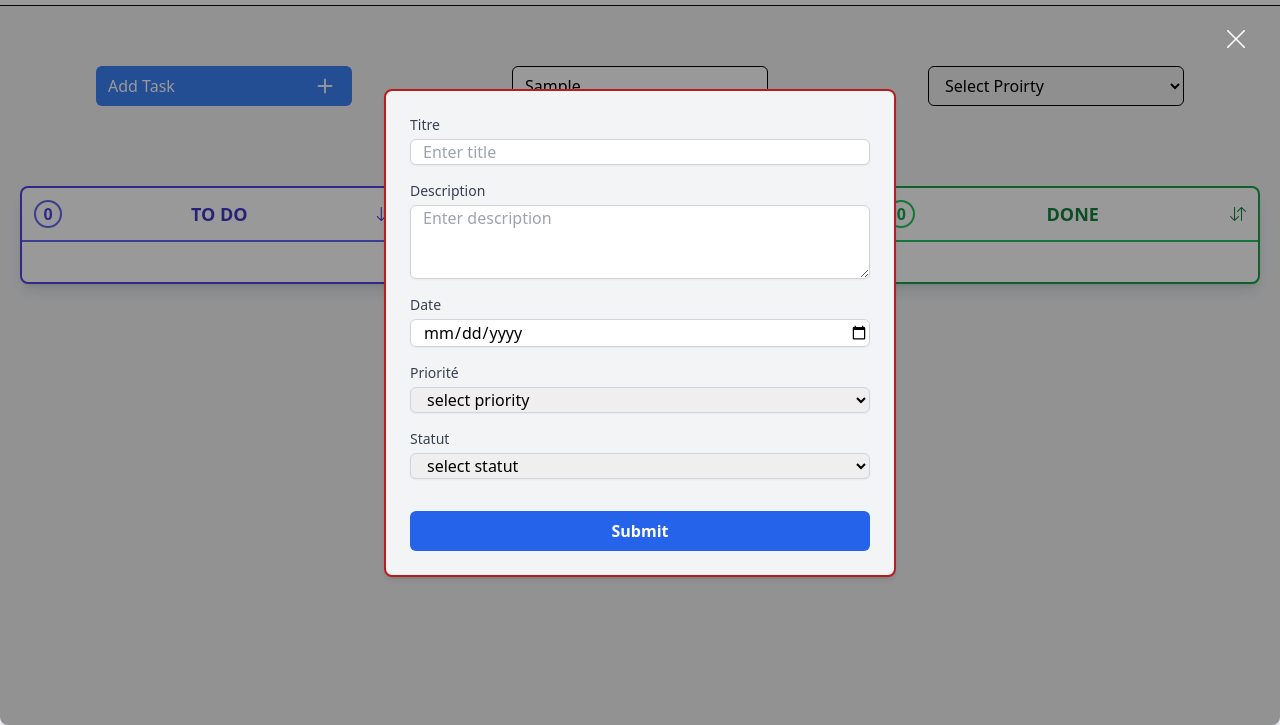
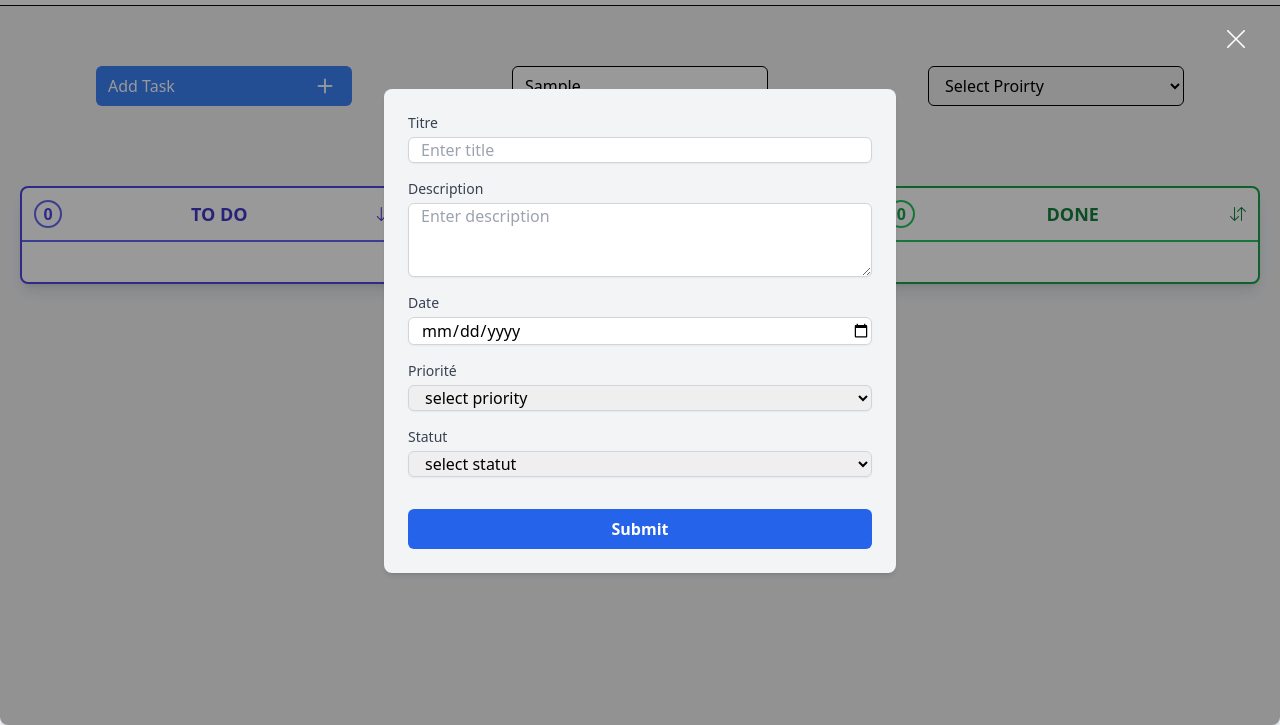
Before and after one commit to Youcode-Classe-E-2024-2025/amine_sabri-todo, a website: page index.html in a window 1280 px wide. Both pictures are taken after typing "Sample" into the empty fields and a click on the button "Add Task". Shown: the part 75-800 px from the top of the page. Drawn offline with nearby package versions, Linux system fonts and the light colour scheme; files that its build step writes are made by us from their sources.

Commit message:
j'ai supprimé border de la form

```diff
--- a/assets/js/main.js
+++ b/assets/js/main.js
@@ -169,7 +169,7 @@ function deleteTask(index) {
 // edit tache
 const btnModifier = document.getElementById("modifierTache");
 
-console.log(btnModifier);
+// console.log(btnModifier);
 
 function editTask(id) {
     // const tasks = JSON.parse(localStorage.getItem('taskss'));
--- a/index.html
+++ b/index.html
@@ -76,7 +76,7 @@
                 <i class="bi bi-x-lg" style="font-size: 1.5rem;"></i>
             </button>
         </div>
-        <form action="" class="space-y-4 p-6 bg-gray-100 rounded-lg shadow-md border-2 border-red-700 mx-auto w-full max-w-xs sm:max-w-sm md:max-w-md lg:max-w-lg">
+        <form action="" class="space-y-4 p-6 bg-gray-100 rounded-lg shadow-md mx-auto w-full max-w-xs sm:max-w-sm md:max-w-md lg:max-w-lg">
             <div>
                 <label class="block text-sm font-medium text-gray-700" for="title">Titre</label>
                 <input type="text" id="title" class="pl-3 mt-1 block w-full border border-gray-300 rounded-md shadow-sm focus:border-blue-500 focus:ring focus:ring-blue-200" placeholder="Enter title">
```
